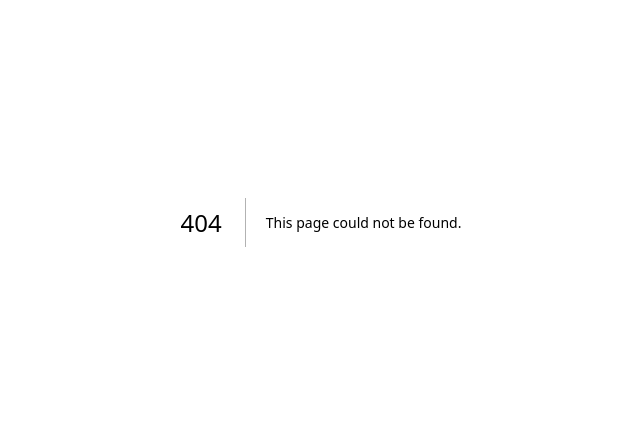
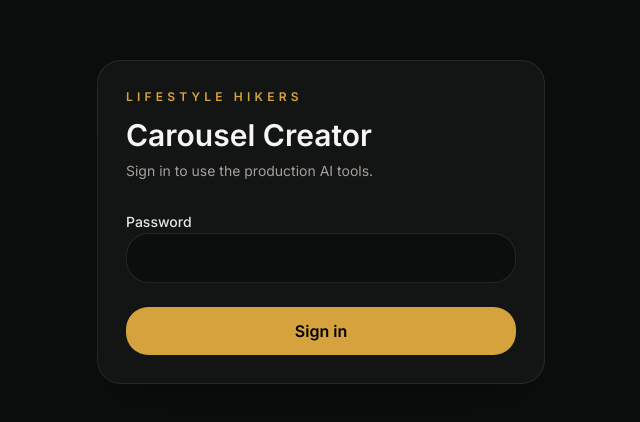
Before and after one commit to willylondon/lifestyle-hikers-carousel, a Next.js app: page /login in a window 1280 px wide. Before the commit this address had no page. Shown: the part 178-600 px from the top of the page, without its empty margins (319-959 px from the left). Built offline with nearby package versions, Linux system fonts and the light colour scheme.

Commit message:
Add protected app login page

```diff
--- /dev/null
+++ b/src/app/login/page.tsx
@@ -0,0 +1,63 @@
+'use client'
+
+import { FormEvent, useState } from 'react'
+import { useRouter } from 'next/navigation'
+
+export default function LoginPage() {
+  const router = useRouter()
+  const [password, setPassword] = useState('')
+  const [error, setError] = useState('')
+  const [busy, setBusy] = useState(false)
+
+  async function submit(event: FormEvent) {
+    event.preventDefault()
+    setBusy(true)
+    setError('')
+    try {
+      const response = await fetch('/api/auth/login', {
+        method: 'POST',
+        headers: { 'Content-Type': 'application/json' },
+        body: JSON.stringify({ password }),
+      })
+      if (!response.ok) {
+        if (response.status === 429) {
+          setError(`Too many attempts. Try again in ${response.headers.get('Retry-After') || 'a short while'} seconds.`)
+        } else {
+          setError('Unable to sign in.')
+        }
+        return
+      }
+      router.replace('/')
+      router.refresh()
+    } catch {
+      setError('Unable to sign in.')
+    } finally {
+      setBusy(false)
+    }
+  }
+
+  return (
+    <main className="flex min-h-screen items-center justify-center bg-[#0b0e0c] px-4 text-stone-100">
+      <form onSubmit={submit} className="w-full max-w-md rounded-3xl border border-white/10 bg-white/[0.03] p-7 shadow-2xl">
+        <p className="mb-3 text-xs font-semibold uppercase tracking-[0.35em] text-[#d6a23d]">Lifestyle Hikers</p>
+        <h1 className="text-3xl font-semibold">Carousel Creator</h1>
+        <p className="mt-2 text-sm text-stone-400">Sign in to use the production AI tools.</p>
+        <div className="mt-7 space-y-2">
+          <label htmlFor="password" className="text-sm font-medium text-stone-200">Password</label>
+          <input
+            id="password"
+            type="password"
+            autoComplete="current-password"
+            value={password}
+            onChange={(event) => setPassword(event.target.value)}
+            className="w-full rounded-xl border border-white/10 bg-black/30 px-4 py-3 outline-none focus:border-[#d6a23d]"
+          />
+        </div>
+        {error && <p role="alert" className="mt-3 text-sm text-amber-200">{error}</p>}
+        <button disabled={busy} className="mt-6 w-full rounded-xl bg-[#d6a23d] px-4 py-3 font-semibold text-black disabled:opacity-60">
+          {busy ? 'Signing in…' : 'Sign in'}
+        </button>
+      </form>
+    </main>
+  )
+}
```
